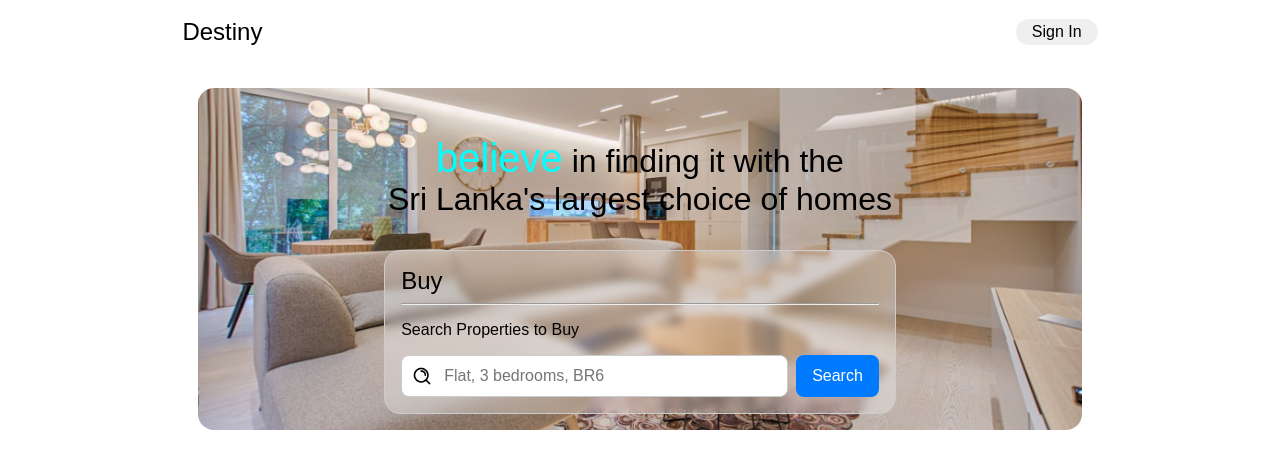
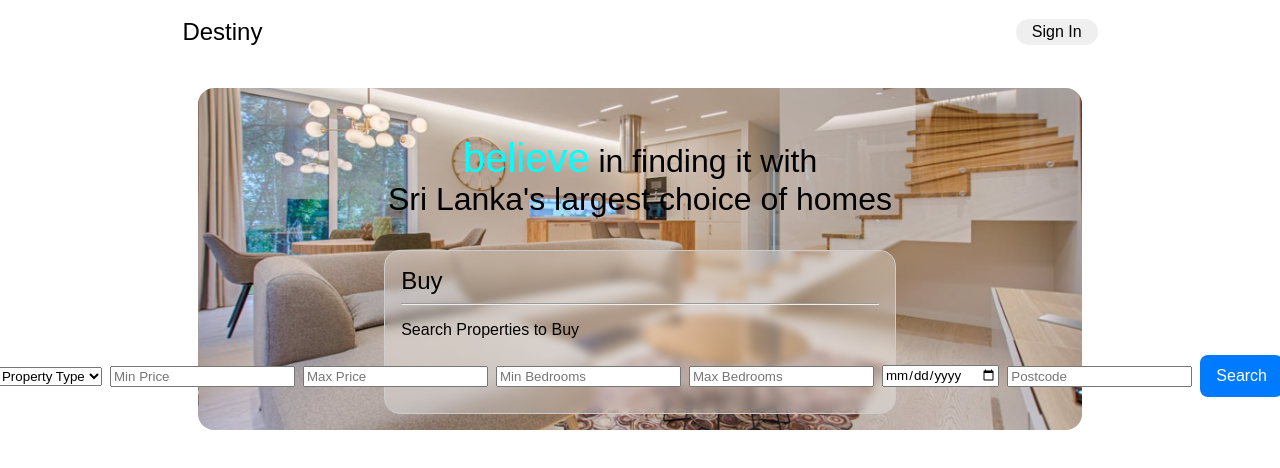
Before and after one commit to BashithR/my-estate-app, a React (Vite) app: page / in a window 1280 px wide. Shown: the top 468 px of the page. Built offline with nearby package versions, Linux system fonts and the light colour scheme.

Commit message:
Replace HomeSearchContainer with HomeSearch component and add associated styles

```diff
--- a/src/App.jsx
+++ b/src/App.jsx
@@ -1,6 +1,6 @@
 import { useState } from "react";
 import NavBar from "./components/NavBar";
-import HomeSearchContainer from "./components/HomeSearchContainer";
+import HomeSearch from "./components/HomeSearch";
 
 import "./App.css";
 
@@ -8,7 +8,7 @@ function App() {
   return (
     <>
       <NavBar />
-      <HomeSearchContainer />
+      <HomeSearch />
     </>
   );
 }
--- /dev/null
+++ b/src/components/HomeSearch.jsx
@@ -0,0 +1,109 @@
+import { useState } from "react";
+import "./HomeSearch.css";
+import SearchIcon from "../assets/searchicon.png";
+
+function HomeSearch({ onSearch }) {
+  // State for each search field
+  const [type, setType] = useState(""); // House, Flat, Any
+  const [minPrice, setMinPrice] = useState("");
+  const [maxPrice, setMaxPrice] = useState("");
+  const [minBedrooms, setMinBedrooms] = useState("");
+  const [maxBedrooms, setMaxBedrooms] = useState("");
+  const [dateAdded, setDateAdded] = useState(""); // Date after which the property was added
+  const [postcode, setPostcode] = useState("");
+
+  // Handle form submission
+  const handleSubmit = (e) => {
+    e.preventDefault();
+    onSearch({
+      type,
+      minPrice,
+      maxPrice,
+      minBedrooms,
+      maxBedrooms,
+      dateAdded,
+      postcode,
+    });
+  };
+
+  return (
+    <div className="homeSearchContainer">
+      <div className="container">
+        <div className="innerContainer">
+          <p className="innerText">
+            <span id="specialText">believe</span> in finding it with
+            <br /> Sri Lanka's largest choice of homes
+          </p>
+          <div className="searchContainer">
+            <p id="BuyHeading">Buy</p>
+            <hr />
+            <p>Search Properties to Buy</p>
+            <form id="searchForm" onSubmit={handleSubmit}>
+              {/* Property Type Dropdown */}
+              <select onChange={(e) => setType(e.target.value)} value={type}>
+                <option value="">Property Type</option>
+                <option value="House">House</option>
+                <option value="Flat">Flat</option>
+                <option value="Any">Any</option>
+              </select>
+
+              {/* Price Range Inputs */}
+              <input
+                type="number"
+                name="minPrice"
+                value={minPrice}
+                onChange={(e) => setMinPrice(e.target.value)}
+                placeholder="Min Price"
+              />
+              <input
+                type="number"
+                name="maxPrice"
+                value={maxPrice}
+                onChange={(e) => setMaxPrice(e.target.value)}
+                placeholder="Max Price"
+              />
+
+              {/* Bedrooms Range Inputs */}
+              <input
+                type="number"
+                name="minBedrooms"
+                value={minBedrooms}
+                onChange={(e) => setMinBedrooms(e.target.value)}
+                placeholder="Min Bedrooms"
+              />
+              <input
+                type="number"
+                name="maxBedrooms"
+                value={maxBedrooms}
+                onChange={(e) => setMaxBedrooms(e.target.value)}
+                placeholder="Max Bedrooms"
+              />
+
+              {/* Date Added */}
+              <input
+                type="date"
+                name="dateAdded"
+                value={dateAdded}
+                onChange={(e) => setDateAdded(e.target.value)}
+              />
+
+              {/* Postcode Input */}
+              <input
+                type="text"
+                name="postcode"
+                value={postcode}
+                onChange={(e) => setPostcode(e.target.value)}
+                placeholder="Postcode"
+              />
+
+              {/* Submit Button */}
+              <button className="searchBtn">Search</button>
+            </form>
+          </div>
+        </div>
+      </div>
+    </div>
+  );
+}
+
+export default HomeSearch;
--- a/src/components/HomeSearchContainer.jsx
+++ /dev/null
@@ -1,39 +0,0 @@
-import "./HomeSearchContainer.css";
-import SearchIcon from "../assets/searchicon.png";
-
-function HomeSearchContainer() {
-  return (
-    <>
-      <div className="homeSearchContainer">
-        <div className="container">
-          <div className="innerContainer">
-            <p className="innerText">
-              <span id="specialText">believe</span> in finding it with the{" "}
-              <br></br>Sri Lanka's largest choice of homes
-            </p>
-            {/* Search Bar Stats from Here*/}
-            <div className="searchContainer">
-              <p id="BuyHeading">Buy</p>
-              <hr></hr>
-              <p>Search Properties to Buy</p>
-              <form id="searchForm">
-                <div id="searchBar">
-                  <img src={SearchIcon} alt="Search Icon"></img>
-                  <input
-                    type="text"
-                    name="search"
-                    id="search"
-                    placeholder="Flat, 3 bedrooms, BR6"
-                  ></input>
-                </div>
-                <button className="searchBtn">Search</button>
-              </form>
-            </div>
-          </div>
-        </div>
-      </div>
-    </>
-  );
-}
-
-export default HomeSearchContainer;
```
Also changed, not shown: src/components/PropertyCard.jsx (added, +14 -0 lines), src/components/HomeSearch.css (renamed from src/components/HomeSearchContainer.css).
